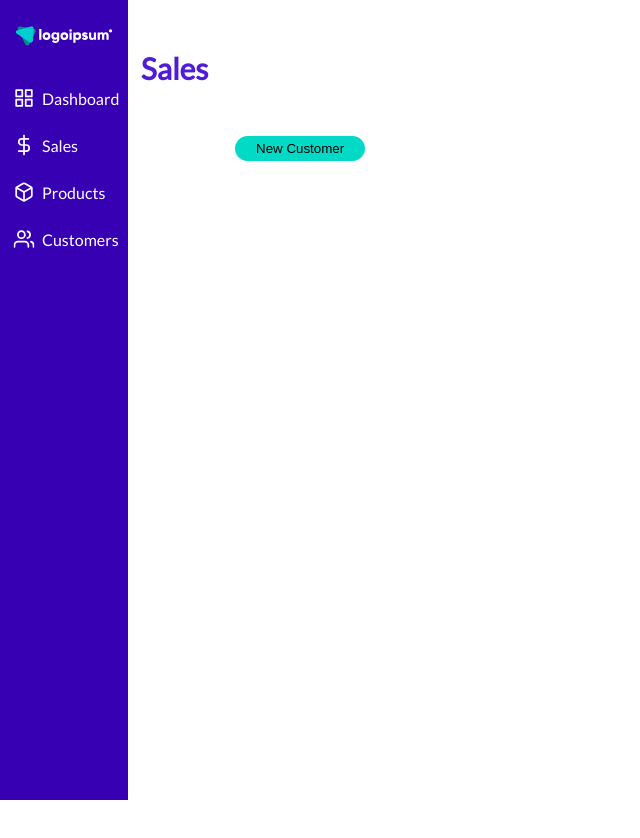
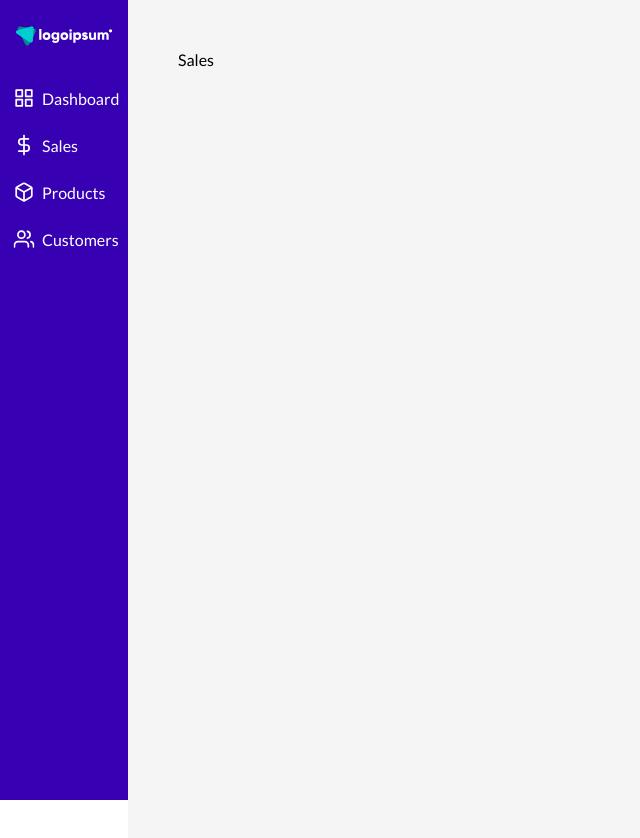
Before and after one commit to igorfrag/erp-react, a React (Create React App) app: page /sales in a window 1280 px wide. Shown: the top 838 px of the page, without its empty margins (0-640 px from the left). Before the commit the page ends 800 px from the top, so only its background shows below. Built offline with nearby package versions, Linux system fonts and the light colour scheme.

Commit message:
Clear Sales page

```diff
--- a/src/pages/Sales.js
+++ b/src/pages/Sales.js
@@ -1,53 +1,7 @@
-import React, { useState } from 'react';
-import styled from 'styled-components';
-import Button from '../components/Button/Button';
-import Modal from '../components/Modal/Modal';
-import CustomerForm from '../components/Forms/CustomerForm';
-
-const Container = styled.div`
-  margin-left: 10vw;
-  padding: 50px;
-  display: grid;
-  height: 50px;
-  grid-template-columns: repeat(4, 1fr);
-  grid-template-rows: repeat(4, 1fr);
-  gap: 35px 25px;
-  grid-template-areas:
-    '. . . .'
-    'table table graph-two graph-two'
-    'table table sales-order purchase-order';
-  justify-items: center;
-
-  & > Table {
-    width: 100%;
-    height: 100%;
-  }
-`;
-
-const PageTitle = styled.h1`
-  margin-left: 10vw;
-  font-family: Lato;
-  font-size: 30px;
-  margin-left: 11vw;
-  padding-top: 50px;
-`;
+import React from 'react';
 
 function Sales() {
-  const [isOpen, setIsOpen] = useState(false);
-
-  return (
-    <>
-      <PageTitle className='primary'>Sales</PageTitle>
-      <Container>
-        <div>
-          <Button handleClick={() => setIsOpen(true)}>New Customer</Button>
-          <Modal open={isOpen} onClose={() => setIsOpen(false)}>
-            <CustomerForm></CustomerForm>
-          </Modal>
-        </div>
-      </Container>
-    </>
-  );
+  return <div className='container'>Sales</div>;
 }
 
 export default Sales;
```
